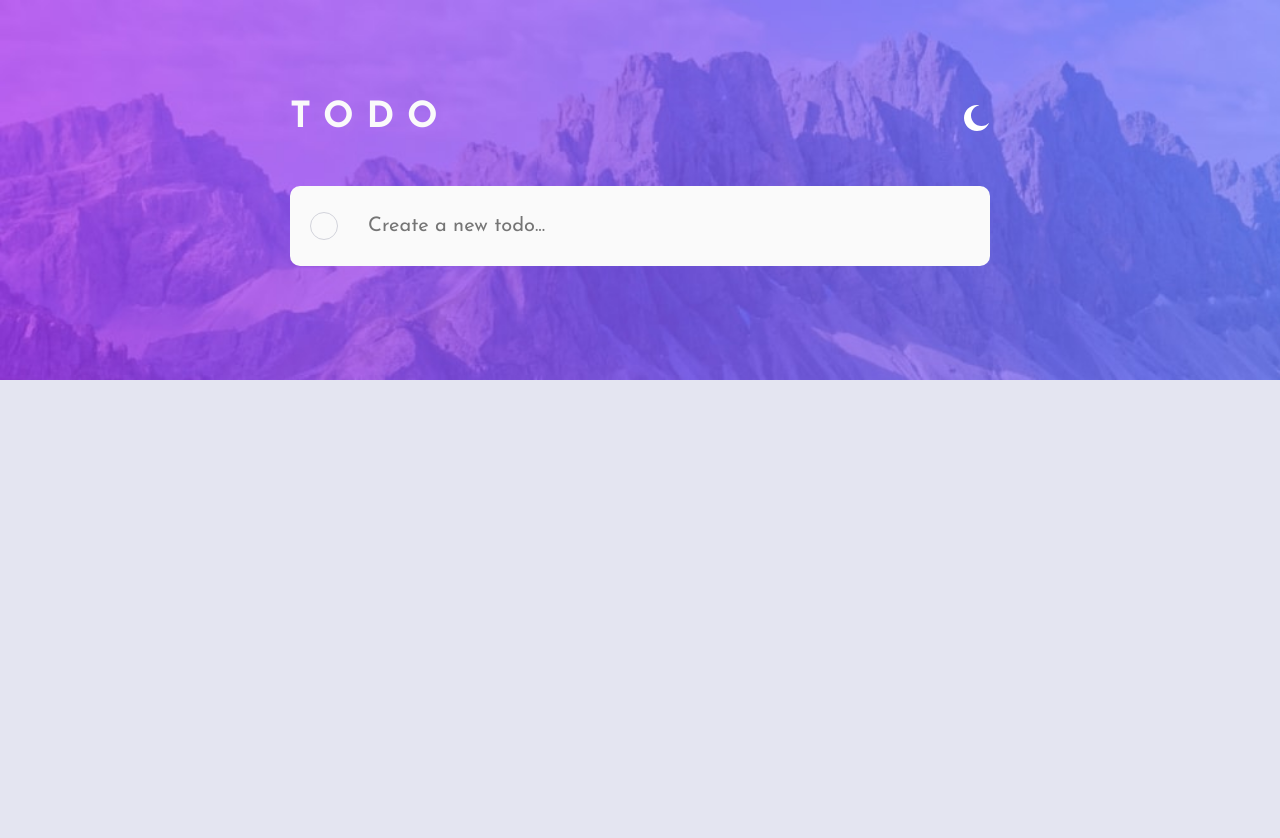
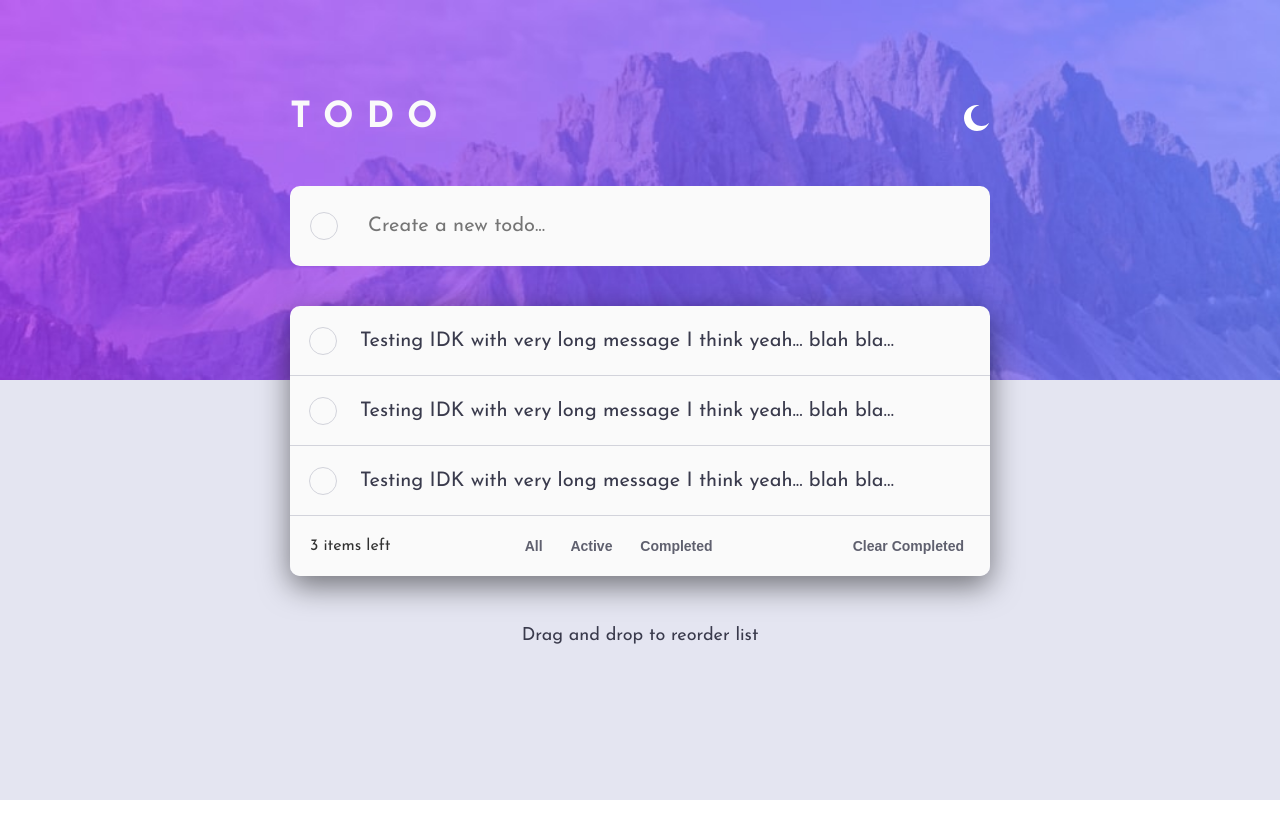
Before and after one commit to smileysunshinesky/todo-app, a React (Vite) app in the folder client/: page / in a window 1280 px wide. Shown: the top 838 px of the page. After the commit the page ends 800 px from the top, so only its background shows below. Built offline with nearby package versions, Linux system fonts and the light colour scheme.

Commit message:
Added: added tabs section

```diff
--- a/client/src/assets/colors/colors.scss
+++ b/client/src/assets/colors/colors.scss
@@ -1,6 +1,6 @@
 // Primary
 $buttons-color: hsl(220, 98%, 61%);
-$check-background: linear-gradient hsl(192, 100%, 67%) to hsl(280, 87%, 65%);
+$check-background: linear-gradient(140deg, #57ddff 0%, #c058f3 100%);
 
 // Light Theme
 $columns-background-light: hsl(0, 0%, 98%);
--- a/client/src/pages/todoPage/TodoPage.jsx
+++ b/client/src/pages/todoPage/TodoPage.jsx
@@ -72,7 +72,143 @@ export default function TodoPage() {
           />
         </div>
 
-        <div className="main__section main__section_third"></div>
+        <div className="tabs-block">
+          <div
+            className={`todo-tab ${
+              isDarkTheme ? "todo-tab_dark" : "todo-tab_light"
+            }`}
+          >
+            <input
+              type="checkbox"
+              className={`todo-tab__check-btn ${
+                isDarkTheme
+                  ? "todo-tab__check-btn_dark"
+                  : "todo-tab__check-btn_light"
+              }`}
+            />
+
+            <p
+              className={`todo-tab__text ${
+                isDarkTheme ? "todo-tab__text_dark" : "todo-tab__text_light"
+              }`}
+            >
+              Testing IDK with very long message I think yeah... blah blahb
+              lha...
+            </p>
+          </div>
+
+          <div
+            className={`todo-tab ${
+              isDarkTheme ? "todo-tab_dark" : "todo-tab_light"
+            }`}
+          >
+            <input
+              type="checkbox"
+              className={`todo-tab__check-btn ${
+                isDarkTheme
+                  ? "todo-tab__check-btn_dark"
+                  : "todo-tab__check-btn_light"
+              }`}
+            />
+
+            <p
+              className={`todo-tab__text ${
+                isDarkTheme ? "todo-tab__text_dark" : "todo-tab__text_light"
+              }`}
+            >
+              Testing IDK with very long message I think yeah... blah blahb
+              lha...
+            </p>
+          </div>
+
+          <div
+            className={`todo-tab ${
+              isDarkTheme ? "todo-tab_dark" : "todo-tab_light"
+            }`}
+          >
+            <input
+              type="checkbox"
+              className={`todo-tab__check-btn ${
+                isDarkTheme
+                  ? "todo-tab__check-btn_dark"
+                  : "todo-tab__check-btn_light"
+              }`}
+            />
+
+            <p
+              className={`todo-tab__text ${
+                isDarkTheme ? "todo-tab__text_dark" : "todo-tab__text_light"
+              }`}
+            >
+              Testing IDK with very long message I think yeah... blah blahb
+              lha...
+            </p>
+          </div>
+
+          <div
+            className={`total-lists ${
+              isDarkTheme ? "total-lists_dark" : "total-lists_light"
+            }`}
+          >
+            <p
+              className={`total-lists__count ${
+                isDarkTheme
+                  ? "total-lists__count_dark"
+                  : "total-lists__count-light"
+              }`}
+            >
+              <span className="count">3</span> items left
+            </p>
+
+            <div className="total-lists__filter-block">
+              <button
+                className={`total-lists__btn ${
+                  isDarkTheme
+                    ? "total-lists__btn_dark"
+                    : "total-lists__btn_light"
+                }`}
+              >
+                All
+              </button>
+
+              <button
+                className={`total-lists__btn ${
+                  isDarkTheme
+                    ? "total-lists__btn_dark"
+                    : "total-lists__btn_light"
+                }`}
+              >
+                Active
+              </button>
+
+              <button
+                className={`total-lists__btn ${
+                  isDarkTheme
+                    ? "total-lists__btn_dark"
+                    : "total-lists__btn_light"
+                }`}
+              >
+                Completed
+              </button>
+            </div>
+
+            <button
+              className={`total-lists__btn ${
+                isDarkTheme ? "total-lists__btn_dark" : "total-lists__btn_light"
+              }`}
+            >
+              Clear Completed
+            </button>
+          </div>
+        </div>
+
+        <p
+          className={`main__subtitle ${
+            isDarkTheme ? "main__subtitle_dark" : "main__subtitle_light"
+          }`}
+        >
+          Drag and drop to reorder list
+        </p>
       </div>
     </div>
   );
--- a/client/src/pages/todoPage/index.scss
+++ b/client/src/pages/todoPage/index.scss
@@ -2,7 +2,7 @@
 @import "./../../assets/fonts/fonts.scss";
 
 .main {
-  min-height: 900px;
+  min-height: 700px;
   height: 100%;
   transition: background 0.3s ease-in-out;
 
@@ -78,6 +78,21 @@
       background-image: url("../../assets/images/icon-sun.svg");
     }
   }
+
+  &__subtitle {
+    margin-top: 50px;
+    font-size: 18px;
+    text-align: center;
+    transition: color 0.3s ease-in-out;
+
+    &_light {
+      color: $text-color-light;
+    }
+
+    &_dark {
+      color: $text-color-dark;
+    }
+  }
 }
 
 .input-block {
@@ -138,3 +153,153 @@
     }
   }
 }
+
+.tabs-block {
+  margin-top: 40px;
+  box-shadow: 0px 10px 30px 0px rgba(0, 0, 0, 0.5);
+  border-radius: 10px;
+}
+
+.todo-tab {
+  display: flex;
+  align-items: center;
+  padding: 0 15px;
+  box-sizing: border-box;
+  width: 100%;
+  height: 70px;
+  transition: background 0.3s ease-in-out, border 0.3s ease-in-out;
+
+  &:first-child {
+    border-radius: 10px 10px 0 0;
+  }
+
+  &_light {
+    background-color: $columns-background-light;
+    border-bottom: 1px solid $border-light;
+  }
+
+  &_dark {
+    background-color: $columns-background-dark;
+    border-bottom: 1px solid $border-dark;
+  }
+
+  &__check-btn {
+    display: grid;
+    place-content: center;
+    width: 28px;
+    height: 28px;
+    appearance: none;
+    -webkit-appearance: none;
+    border-radius: 100%;
+    transition: border 0.3s ease-in-out;
+    cursor: pointer;
+
+    &:checked {
+      background: $check-background;
+    }
+
+    &::before {
+      content: "";
+      width: 12px;
+      height: 12px;
+      transform: scale(0);
+      transform-origin: bottom left;
+      clip-path: polygon(14% 44%, 0 65%, 50% 100%, 100% 16%, 80% 0%, 43% 62%);
+      transition: transform 0.2s ease-in-out;
+      box-shadow: inset 1em 1em $columns-background-light;
+    }
+
+    &:checked::before {
+      transform: scale(1);
+    }
+
+    &_light {
+      border: 1px solid $border-light;
+    }
+
+    &_dark {
+      border: 1px solid $border-dark;
+    }
+  }
+
+  &__text {
+    width: 80%;
+    padding: 0 20px;
+    margin: 0;
+    white-space: nowrap;
+    overflow: hidden;
+    text-overflow: ellipsis;
+    font-size: 20px;
+    transition: color 0.3s ease-in-out;
+
+    &_light {
+      color: $text-color-light;
+    }
+
+    &_dark {
+      color: $text-color-dark;
+    }
+  }
+}
+
+.total-lists {
+  display: flex;
+  justify-content: space-between;
+  align-items: center;
+  padding: 0 20px;
+  box-sizing: border-box;
+  width: 100%;
+  height: 60px;
+  border-radius: 0 0 10px 10px;
+  transition: background 0.3s ease-in-out;
+
+  &_light {
+    background-color: $columns-background-light;
+  }
+
+  &_dark {
+    background-color: $columns-background-dark;
+  }
+
+  &__count {
+    margin: 0;
+    opacity: 0.8;
+    transition: color 0.3s ease-in-out;
+
+    &_light {
+      color: $text-color-light;
+    }
+
+    &_dark {
+      color: $text-color-dark;
+    }
+  }
+
+  &__filter-block {
+    display: flex;
+    justify-content: space-between;
+    width: 200px;
+  }
+
+  &__btn {
+    background-color: transparent;
+    border: none;
+    cursor: pointer;
+    font-weight: bold;
+    opacity: 0.8;
+    font-size: 14px;
+    transition: color 0.3s ease-in-out;
+
+    &_light {
+      color: $text-color-light;
+    }
+
+    &_dark {
+      color: $text-color-dark;
+    }
+
+    &:hover {
+      color: $buttons-color;
+    }
+  }
+}
```
